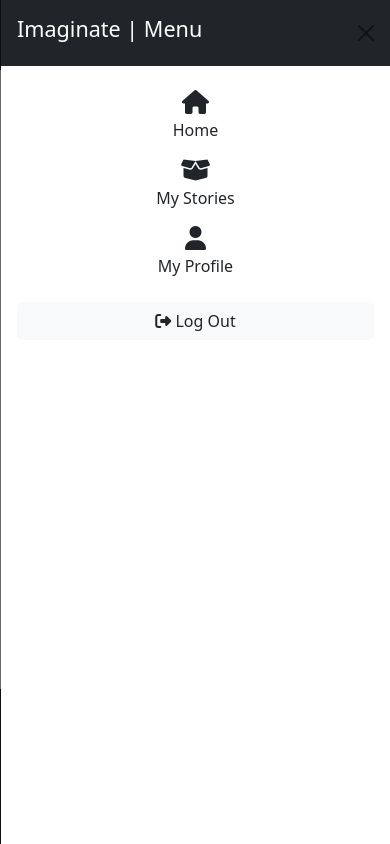
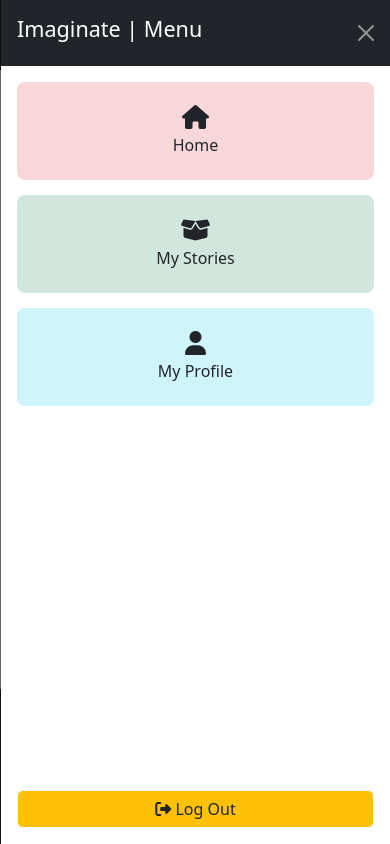
Before and after one commit to MarcusFDev/imaginate-project4, a Django app: page / in a window 390 px wide, after a click that opens the changed part. Run offline with Django 4.2, Linux system fonts and the light colour scheme; data that the repository does not hold is empty; some libraries are stand-ins or nearby versions.

Commit message:
Change: Logout mobile btn styling.

```diff
--- a/static/css/style.css
+++ b/static/css/style.css
@@ -1,5 +1,23 @@
 .icon-bg {
     font-size: 150%;
+}
+
+.offcanvas-body #nav-home-mobile, #nav-stories-mobile, #nav-profile-mobile {
+    padding: 15px !important;
+    border-radius: 8px !important;
+    margin-bottom: 15px !important;
+}
+
+.offcanvas-body .nav-item#nav-home-mobile {
+    background-color: #f8d7da !important;
+}
+
+#nav-stories-mobile {
+    background-color: #d1e7dd;
+}
+
+#nav-profile-mobile {
+    background-color: #cff4fc;
 }
 
 /* Defines icon-beat animation */
--- a/templates/base.html
+++ b/templates/base.html
@@ -80,24 +80,24 @@
                         <div class="offcanvas offcanvas-end" tabindex="-1" id="offcanvasNavbar" aria-labelledby="offcanvasNavbarLabel">
                             <div class="offcanvas-header text-bg-dark text-center">
                                 <h4 id="offcanvasNavbarLabel">Imaginate | Menu</h4>
-                                <button type="button" class="btn-close" data-bs-dismiss="offcanvas" aria-label="Close"></button>
+                                <button type="button" class="btn-close btn-close-white" data-bs-dismiss="offcanvas" aria-label="Close"></button>
                             </div>
-                            <div class="offcanvas-body">
+                            <div class="offcanvas-body d-flex flex-column">
                                 <nav>
                                     <ul class="nav flex-column">
-                                        <li class="nav-item text-center">
+                                        <li id="nav-home-mobile" class="nav-item text-center mb-3">
                                             <a href="#" id="nav-home" class="nav-link text-dark d-flex flex-column align-items-center">
                                                 <i class="fa-solid fa-house d-block mx-auto mb-1 icon-bg"></i>
                                                 <span class="no-animation">Home</span>
                                             </a>
                                         </li>
-                                        <li class="nav-item text-center">
+                                        <li id="nav-stories-mobile" class="nav-item text-center mb-3">
                                             <a href="#" id="nav-stories" class="nav-link text-dark d-flex flex-column align-items-center">
                                                 <i class="fa-solid fa-box-open d-block mx-auto mb-1 icon-bg"></i>
                                                 <span class="no-animation">My Stories</span>
                                             </a>
                                         </li>
-                                        <li class="nav-item text-center">
+                                        <li id="nav-profile-mobile" class="nav-item text-center mb-3">
                                             <a href="#" id="nav-profile" class="nav-link text-dark d-flex flex-column align-items-center">
                                                 <i class="fa-solid fa-user d-block mx-auto mb-1 icon-bg"></i>
                                                 <span class="no-animation">My Profile</span>
@@ -107,7 +107,7 @@
                                 </nav>
 
                                 <!-- Log Out Button -->
-                                <button type="button" class="btn btn-light text-dark w-100 mt-3">
+                                <button type="button" class="btn btn-light text-dark text-bg-warning w-100 mt-auto">
                                     <i class="fa-solid fa-right-from-bracket"></i> Log Out
                                 </button>
                             </div>
```
